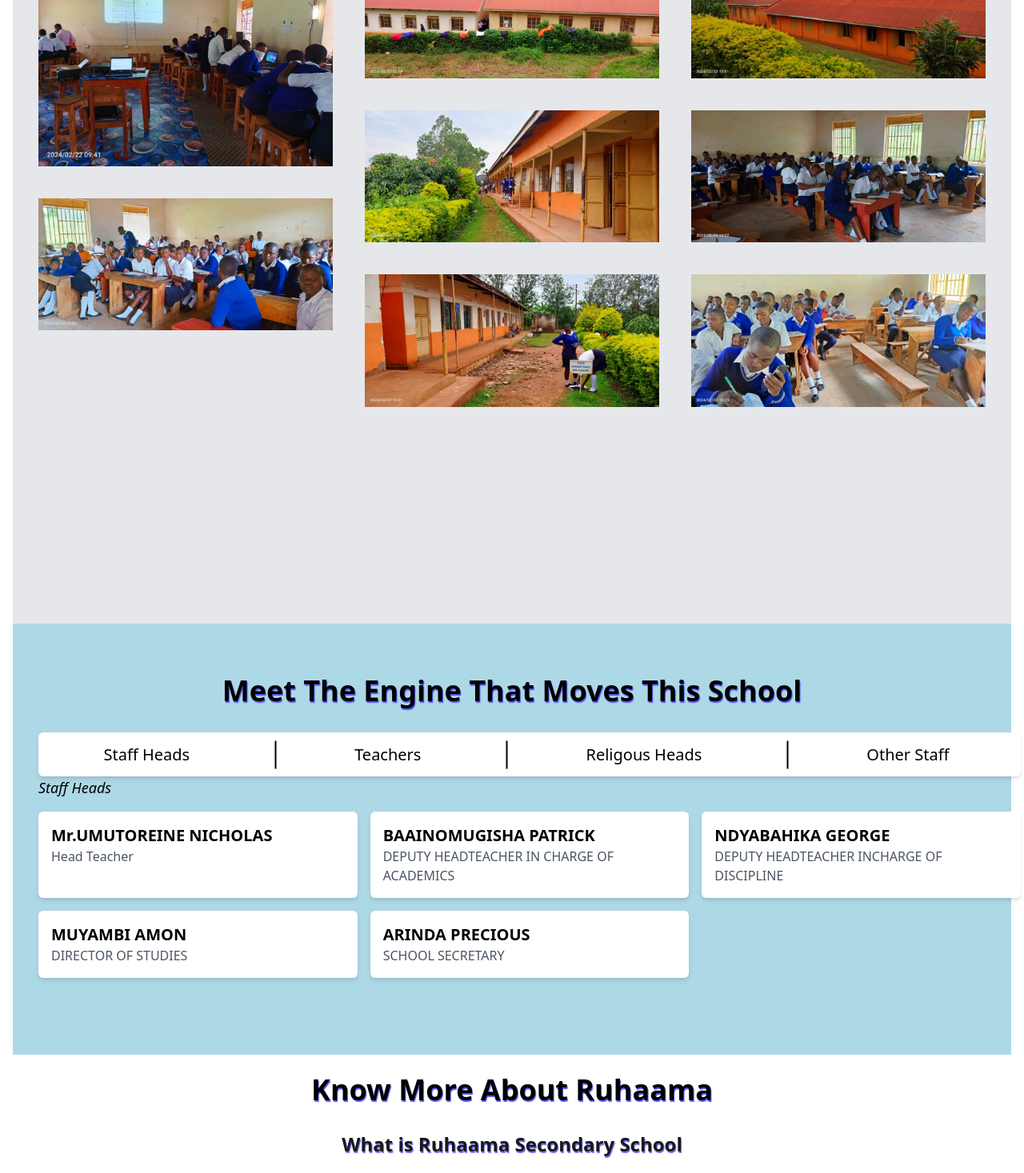
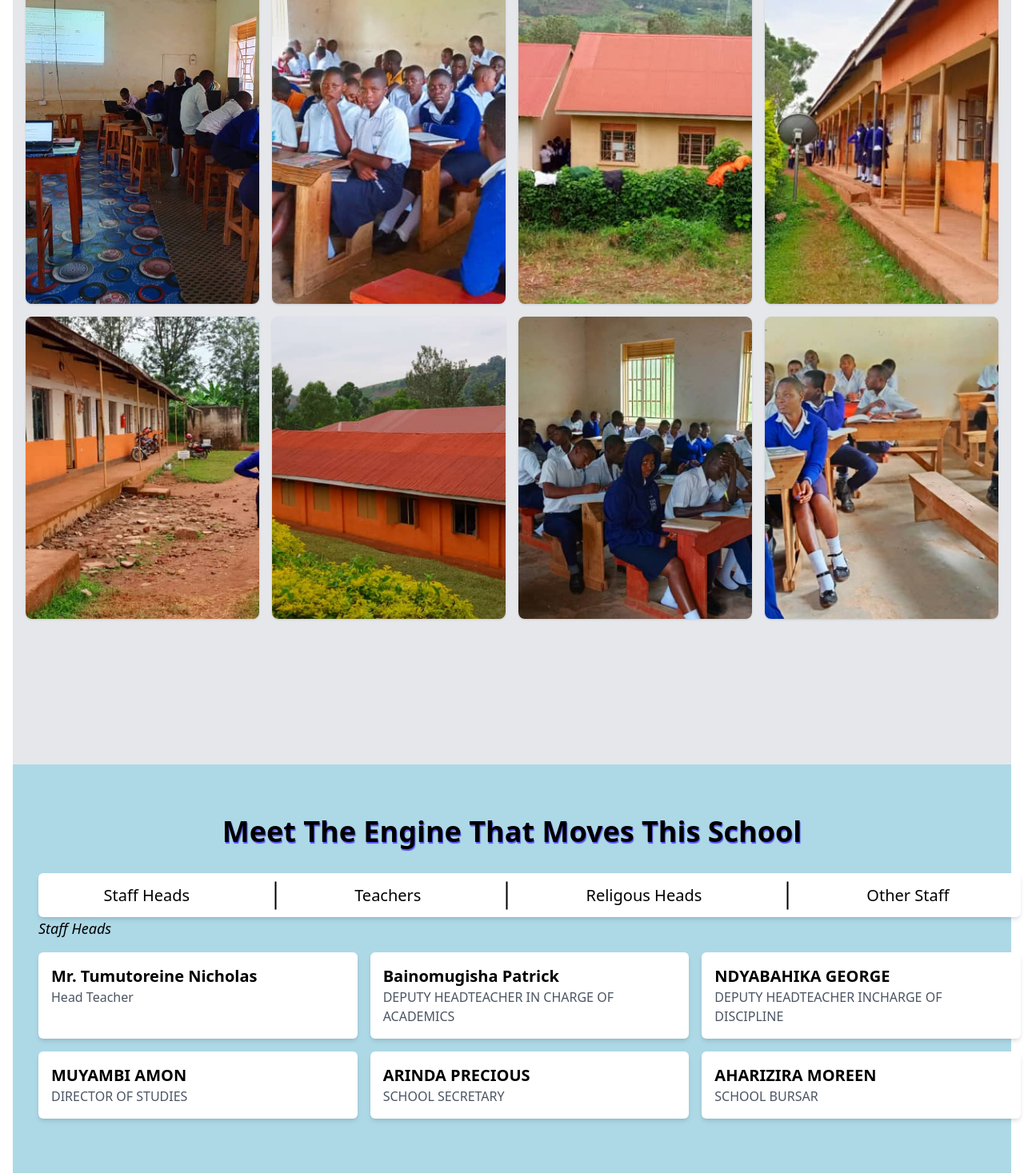
Before and after one commit to Buyinza256/Ruhaama, a React (Create React App) app: page / in a window 1280 px wide. Shown: the part 1000-2467 px from the top of the page at 80% size. Built offline with nearby package versions, Linux system fonts and the light colour scheme.

Commit message:
newest commit

```diff
--- a/src/components/Gallery.tsx
+++ b/src/components/Gallery.tsx
@@ -1,23 +1,50 @@
-import Box from "@mui/material/Box";
-import ImageList from "@mui/material/ImageList";
-import ImageListItem from "@mui/material/ImageListItem";
-import * as React from "react";
+// import Box from "@mui/material/Box";
+// import ImageList from "@mui/material/ImageList";
+// import ImageListItem from "@mui/material/ImageListItem";
+// import * as React from "react";
 
-export default function Gallery({ itemData }: { itemData: any[] }) {
+// export default function Gallery({ itemData }: { itemData: any[] }) {
+//   return (
+//     <Box sx={{ width: "100%", height: "100vh", overflowY: "scroll" }}>
+//       <ImageList variant="masonry" cols={3} gap={8}>
+//         {itemData.map((item) => (
+//           <ImageListItem key={item.img}>
+//             <img
+//               srcSet={`${item.img}?w=248&fit=crop&auto=format&dpr=2 2x`}
+//               src={`${item.img}?w=248&fit=crop&auto=format`}
+//               alt={item.title}
+//               loading="lazy"
+//             />
+//           </ImageListItem>
+//         ))}
+//       </ImageList>
+//     </Box>
+//   );
+// }
+import React from "react";
+
+const Gallery = ({ images }) => {
   return (
-    <Box sx={{ width: "100%", height: "100vh", overflowY: "scroll" }}>
-      <ImageList variant="masonry" cols={3} gap={8}>
-        {itemData.map((item) => (
-          <ImageListItem key={item.img}>
-            <img
-              srcSet={`${item.img}?w=248&fit=crop&auto=format&dpr=2 2x`}
-              src={`${item.img}?w=248&fit=crop&auto=format`}
-              alt={item.title}
-              loading="lazy"
-            />
-          </ImageListItem>
-        ))}
-      </ImageList>
-    </Box>
+    <div className="grid grid-cols-1 h-[80%] sm:grid-cols-2 md:grid-cols-3 lg:grid-cols-4 gap-4">
+      {images.map((image, index) => (
+        <div
+          key={index}
+          className="relative aspect-w-1 aspect-h-1 object-contain"
+        >
+          <img
+            src={image.url}
+            alt={image.alt}
+            className="object-cover w-full h-full rounded-lg shadow"
+          />
+          <div className="absolute inset-0 flex items-center justify-center opacity-0 hover:opacity-100 transition duration-300 ease-in-out bg-black bg-opacity-50 rounded-lg">
+            <p className="text-white text-center">
+              Ruhaama Secondary School Students
+            </p>
+          </div>
+        </div>
+      ))}
+    </div>
   );
-}
+};
+
+export default Gallery;
--- a/src/components/Staff.tsx
+++ b/src/components/Staff.tsx
@@ -1,5 +1,19 @@
 import React, { useState } from "react";
-import { FaChalkboardTeacher } from "react-icons/fa";
+import {
+  FaChalkboardTeacher,
+  FaChurch,
+  FaFlipboard,
+  FaUserNurse,
+} from "react-icons/fa";
+import {
+  GiChefToque,
+  GiClothes,
+  GiReceiveMoney,
+  GiSaloon,
+} from "react-icons/gi";
+import { GrShieldSecurity } from "react-icons/gr";
+import { IoLibrary } from "react-icons/io5";
+import { MdCleaningServices, MdOutlineStorefront } from "react-icons/md";
 
 type Props = {};
 
@@ -23,7 +37,7 @@ const Staff = (props: Props) => {
     },
     {
       id: 2,
-      name: "WEBAZE DAN",
+      name: "TWEBAZE DAN",
       position: "TEACHER",
       image: null,
       icon: (
@@ -297,14 +311,14 @@ const Staff = (props: Props) => {
   const staffHeads = [
     {
       id: 1,
-      name: "Mr.UMUTOREINE NICHOLAS",
+      name: "Mr. Tumutoreine Nicholas",
       position: "Head Teacher",
       image: null,
       icon: <FaChalkboardTeacher className="icon" />,
     },
     {
       id: 2,
-      name: "BAAINOMUGISHA PATRICK ",
+      name: "Bainomugisha Patrick ",
       position: "DEPUTY HEADTEACHER IN CHARGE OF ACADEMICS",
       image: null,
       icon: <FaChalkboardTeacher className="icon" />,
@@ -330,7 +344,13 @@ const Staff = (props: Props) => {
       image: null,
       icon: <FaChalkboardTeacher className="icon" />,
     },
-
+    {
+      id: 6,
+      name: "AHARIZIRA MOREEN",
+      position: " SCHOOL BURSAR",
+      image: null,
+      icon: <GiReceiveMoney className="icon" />,
+    },
     // Add more teachers as needed
   ];
   const religous = [
@@ -339,7 +359,7 @@ const Staff = (props: Props) => {
       name: "REV. CAN JULIET BARIGYE",
       position: "CHAPLAIN",
       image: null,
-      icon: <FaChalkboardTeacher className="icon" />,
+      icon: <FaChurch className="staff-icon" style={{ opacity: 0.8 }} />,
     },
 
     // Add more teachers as needed
@@ -350,7 +370,7 @@ const Staff = (props: Props) => {
       name: "NAMANYA EMILY",
       position: "SCHOOL LIBRARIAN",
       image: null,
-      icon: <FaChalkboardTeacher className="icon" />,
+      icon: <IoLibrary className="staff-icon" style={{ opacity: 0.8 }} />,
     },
 
     {
@@ -358,7 +378,7 @@ const Staff = (props: Props) => {
       name: "TURYOMURUGYENDO DOROTH",
       position: "TAILORING INSTRUCTOR",
       image: null,
-      icon: <FaChalkboardTeacher className="icon" />,
+      icon: <GiClothes className="staff-icon" style={{ opacity: 0.8 }} />,
     },
 
     {
@@ -366,7 +386,7 @@ const Staff = (props: Props) => {
       name: "ARINAITWE LATONA",
       position: "SCHOOL NURSE",
       image: null,
-      icon: <FaChalkboardTeacher className="icon" />,
+      icon: <FaUserNurse className="staff-icon" style={{ opacity: 0.8 }} />,
     },
 
     {
@@ -374,7 +394,7 @@ const Staff = (props: Props) => {
       name: "AKAMPWERA SOPHIA",
       position: "SALOON INSTRUCTOR",
       image: null,
-      icon: <FaChalkboardTeacher className="icon" />,
+      icon: <GiSaloon className="staff-icon" style={{ opacity: 0.8 }} />,
     },
 
     {
@@ -382,7 +402,7 @@ const Staff = (props: Props) => {
       name: "TUMUSHABE SHALLON",
       position: "MATRON",
       image: null,
-      icon: <FaChalkboardTeacher className="icon" />,
+      icon: <FaFlipboard className="staff-icon" style={{ opacity: 0.8 }} />,
     },
 
     {
@@ -390,7 +410,9 @@ const Staff = (props: Props) => {
       name: " AKORABIRUNGI BENJAMIN",
       position: "STORE KEEPER",
       image: null,
-      icon: <FaChalkboardTeacher className="icon" />,
+      icon: (
+        <MdOutlineStorefront className="staff-icon" style={{ opacity: 0.8 }} />
+      ),
     },
 
     {
@@ -398,7 +420,7 @@ const Staff = (props: Props) => {
       name: "    TWESIGYE CHRISTOPHER",
       position: "COOK",
       image: null,
-      icon: <FaChalkboardTeacher className="icon" />,
+      icon: <GiChefToque className="staff-icon" style={{ opacity: 0.8 }} />,
     },
 
     {
@@ -406,7 +428,7 @@ const Staff = (props: Props) => {
       name: "BAHAME JOHN",
       position: "COOK",
       image: null,
-      icon: <FaChalkboardTeacher className="icon" />,
+      icon: <GiChefToque className="staff-icon" style={{ opacity: 0.8 }} />,
     },
 
     {
@@ -414,7 +436,7 @@ const Staff = (props: Props) => {
       name: "NAMAARA JACENTA",
       position: "COOK",
       image: null,
-      icon: <FaChalkboardTeacher className="icon" />,
+      icon: <GiChefToque className="staff-icon" style={{ opacity: 0.8 }} />,
     },
 
     {
@@ -422,7 +444,7 @@ const Staff = (props: Props) => {
       name: "  ASIIMWE JOHNSON",
       position: "COOK",
       image: null,
-      icon: <FaChalkboardTeacher className="icon" />,
+      icon: <GiChefToque className="staff-icon" style={{ opacity: 0.8 }} />,
     },
 
     {
@@ -430,7 +452,7 @@ const Staff = (props: Props) => {
       name: "NABATANZI FLORENCE",
       position: "COOK",
       image: null,
-      icon: <FaChalkboardTeacher className="icon" />,
+      icon: <GiChefToque className="staff-icon" style={{ opacity: 0.8 }} />,
     },
 
     {
@@ -438,7 +460,7 @@ const Staff = (props: Props) => {
       name: "MUHEREZA WILLIAM",
       position: " COOK",
       image: null,
-      icon: <FaChalkboardTeacher className="icon" />,
+      icon: <GiChefToque className="staff-icon" style={{ opacity: 0.8 }} />,
     },
 
     {
@@ -446,7 +468,9 @@ const Staff = (props: Props) => {
       name: "MUHAIRWE ALFRED",
       position: "ASKARI",
       image: null,
-      icon: <FaChalkboardTeacher className="icon" />,
+      icon: (
+        <GrShieldSecurity className="staff-icon" style={{ opacity: 0.8 }} />
+      ),
     },
 
     {
@@ -454,7 +478,9 @@ const Staff = (props: Props) => {
       name: " EBENU BOSCO",
       position: "ASKARI",
       image: null,
-      icon: <FaChalkboardTeacher className="icon" />,
+      icon: (
+        <GrShieldSecurity className="staff-icon" style={{ opacity: 0.8 }} />
+      ),
     },
 
     {
@@ -462,7 +488,9 @@ const Staff = (props: Props) => {
       name: " BETUNGURA LIVING",
       position: "ASKARI",
       image: null,
-      icon: <FaChalkboardTeacher className="icon" />,
+      icon: (
+        <GrShieldSecurity className="staff-icon" style={{ opacity: 0.8 }} />
+      ),
     },
 
     {
@@ -470,7 +498,9 @@ const Staff = (props: Props) => {
       name: "TWINAMASIKO BRIGHT",
       position: "COMPOUND",
       image: null,
-      icon: <FaChalkboardTeacher className="icon" />,
+      icon: (
+        <MdCleaningServices className="staff-icon" style={{ opacity: 0.8 }} />
+      ),
     },
 
     {
@@ -478,7 +508,9 @@ const Staff = (props: Props) => {
       name: "TWINAMASIKO BRIGHT",
       position: "COMPOUND",
       image: null,
-      icon: <FaChalkboardTeacher className="icon" />,
+      icon: (
+        <MdCleaningServices className="staff-icon" style={{ opacity: 0.8 }} />
+      ),
     },
 
     {
@@ -486,7 +518,9 @@ const Staff = (props: Props) => {
       name: "RUGOGAMU BESTON",
       position: "PORTER",
       image: null,
-      icon: <FaChalkboardTeacher className="icon" />,
+      icon: (
+        <MdCleaningServices className="staff-icon" style={{ opacity: 0.8 }} />
+      ),
     },
   ];
 
@@ -619,24 +653,39 @@ const Staff = (props: Props) => {
                       key={index}
                       className="bg-white p-6 rounded-lg shadow-md flex flex-col items-center min-h-[350px] min-w-[250px]"
                     >
+                      {teacher?.image ? (
                         <img
-                        src={teacher?.image ? teacher.image : "userIcon"}
+                          src={teacher?.image ? teacher.image : ""}
                           alt={teacher.name}
                           className="w-24 h-24 rounded-full mb-4"
                         />
-                      <h2 className="text-xl font-semibold">{teacher.name}</h2>
+                      ) : (
+                        <div className="w-24 h-24 rounded-full mb-4 flex justify-center items-center">
+                          {teacher.icon}
+                        </div>
+                      )}
+                      <h2 className="text-xl font-semibold p-4 mb-4">
+                        {teacher.name}
+                      </h2>
                       <p className="text-gray-600">{teacher.position}</p>
                     </div>
                   ))}
                 </div>
-                <div className="ml-[-8rem]">
+                <div className="ml-[-4rem] bg-white px-6 py-4 mt-[-8rem] rounded-md">
+                  <div className="w-full p-6">
+                    <h2 className="w-full text-left text-shadow">
+                      Brief Summary
+                    </h2>
+                  </div>
+                  <div className=" bg-white h-[40%]">
                     Our Chaplain is a compassionate guide, offering spiritual
                     support and pastrol care to all members of our school
                     community. With a listening ear and open heart, they provide
-                  comfort during times of need, foster inclusivity, and promote
-                  personal growth. Dedicated to nurturing the holistic
+                    comfort during times of need, foster inclusivity, and
+                    promote personal growth. Dedicated to nurturing the holistic
                     well-being of students, satff and families, our Chaplain is
                     here to support you on your Journey.
+                  </div>
                 </div>
               </div>
             </>
@@ -651,11 +700,17 @@ const Staff = (props: Props) => {
                     key={index}
                     className="bg-white p-6 rounded-lg shadow-md flex flex-col items-center"
                   >
+                    {teacher?.image ? (
                       <img
-                      src={teacher?.image ? teacher.image : "userIcon"}
+                        src={teacher?.image ? teacher.image : ""}
                         alt={teacher.name}
                         className="w-24 h-24 rounded-full mb-4"
                       />
+                    ) : (
+                      <div className="w-24 h-24 rounded-full mb-4 flex justify-center items-center">
+                        {teacher.icon}
+                      </div>
+                    )}
                     <h2 className="text-xl font-semibold">{teacher.name}</h2>
                     <p className="text-gray-600">{teacher.position}</p>
                   </div>
--- a/src/components/Students.tsx
+++ b/src/components/Students.tsx
@@ -10,9 +10,9 @@ const Students = (props: Props) => {
   //   setGallery(true);
   // };
   return (
-    <div className="max-w-[1350px] mx-auto py-16 p-4 text-center bg-gray-200">
+    <div className="max-w-[1350px] h-[150vh] overflow-hidden mx-auto py-16 p-4 text-center bg-gray-200">
       <h1 className="text-shadow">Meet Our Esteemed Students</h1>
-      <p className="py-4">The life that moves our institution</p>
+      <p className="py-4 font-semibold">The life that moves our institution</p>
 
       {/* <div className="grid grid-rows-none md:grid-cols-5 py-4 gap-2 md:gap-4 lg:h-[65vh]">
         <img
@@ -52,8 +52,8 @@ const Students = (props: Props) => {
       </div> */}
 
       {/* {gallery && ( */}
-      <div className="">
-        <Gallery itemData={images} />
+      <div className="h-full">
+        <Gallery images={images} />
       </div>
       {/* )} */}
     </div>
```
Also changed, not shown: src/config/images.js (+8 -8 lines). Lines whose indentation alone changed are shown as unchanged.
